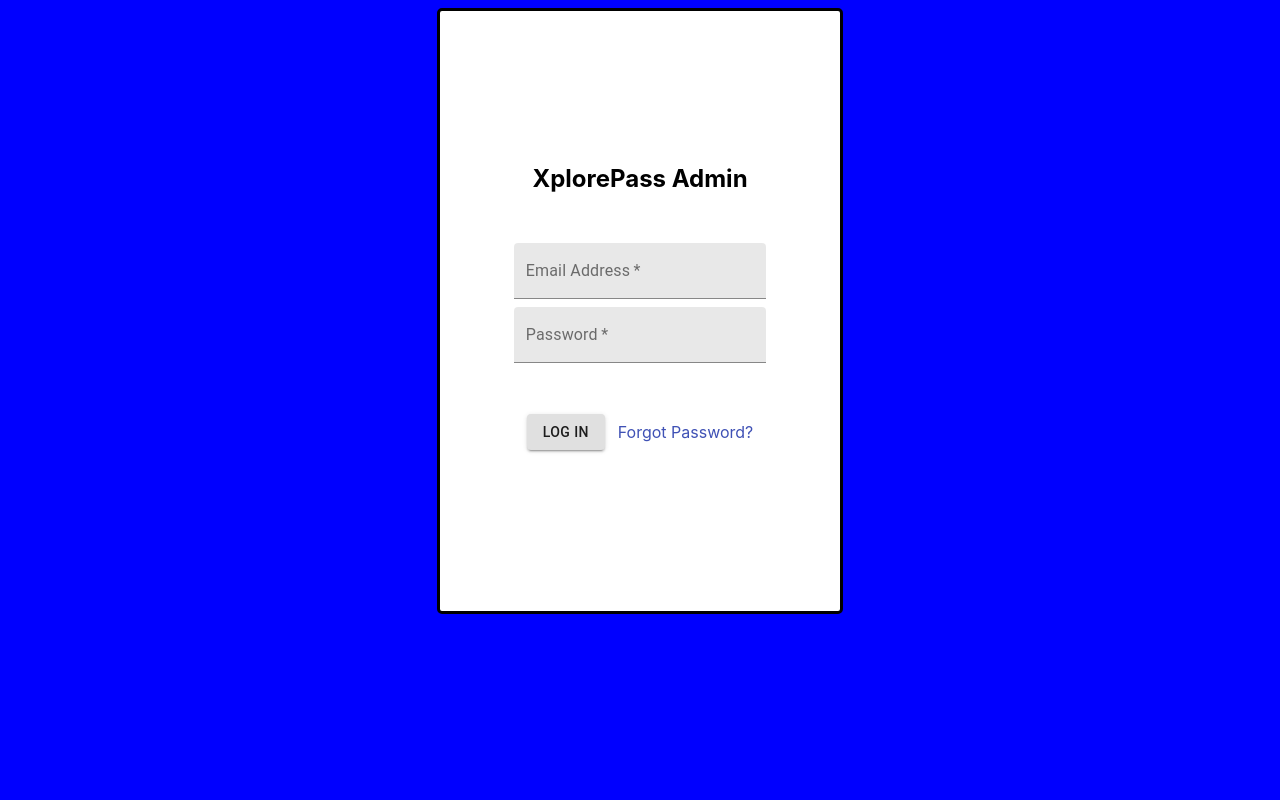
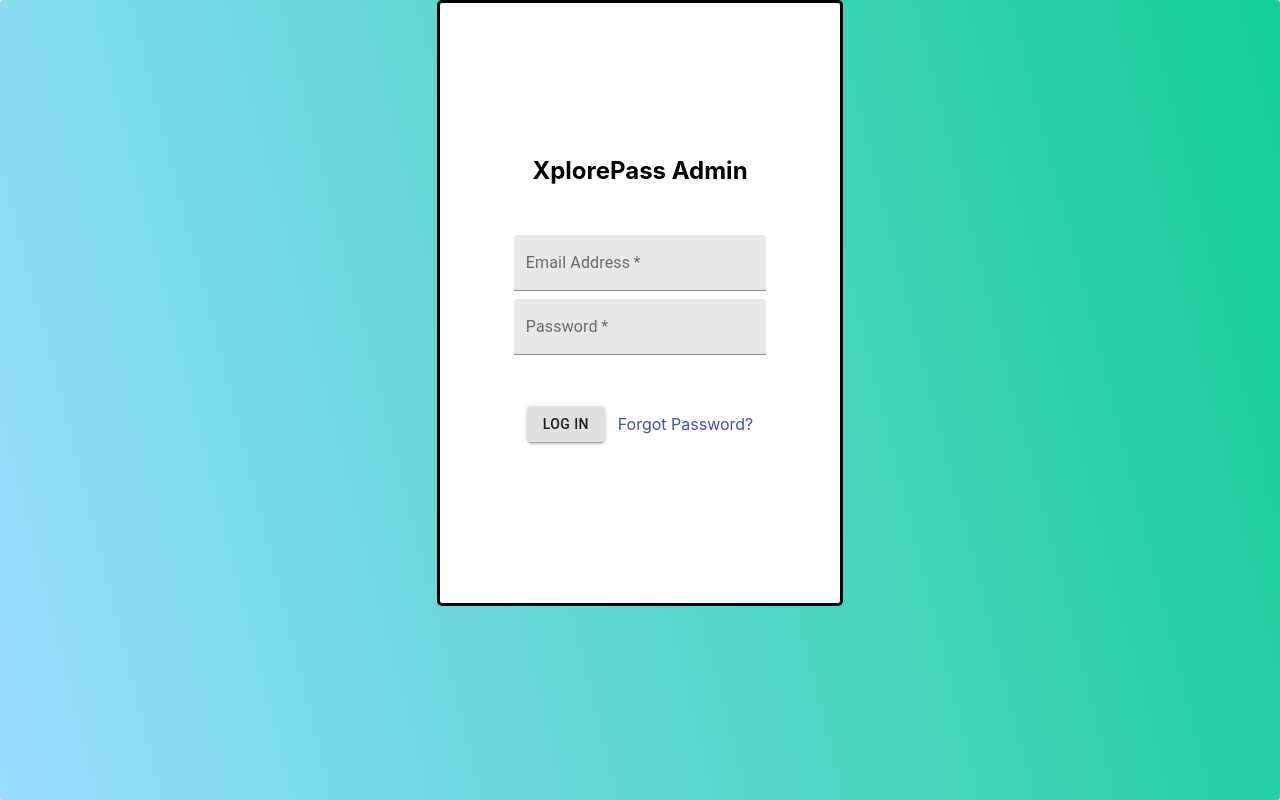
Before and after one commit to singhjason96/XplorePassAdmin, a React (Create React App) app: page / in a window 1280 px wide. Built offline with nearby package versions, Linux system fonts and the light colour scheme; no server answers.

Commit message:
added gradient background and fixed index.css blue background style

```diff
--- a/package.json
+++ b/package.json
@@ -22,6 +22,7 @@
     "react-final-form-arrays": "^3.1.3",
     "react-router-dom": "^5.2.0",
     "react-scripts": "4.0.3",
+    "styled-components": "^5.3.0",
     "web-vitals": "^1.1.0"
   },
   "scripts": {
--- /dev/null
+++ b/src/Components/Background.js
@@ -0,0 +1,10 @@
+import styled from "styled-components";
+import { Paper } from "@material-ui/core";
+
+export default styled(Paper)`
+  background: linear-gradient(75.79deg, #99ddff 0%, #00cc88 115.01%);
+  color: #fff;
+  height: 100vh;
+  width: 100%;
+  min-height: 100%;
+`;
--- a/src/Components/Login.js
+++ b/src/Components/Login.js
@@ -5,6 +5,7 @@ import Button from "@material-ui/core/Button";
 import Link from "@material-ui/core/Link";
 import firebase from "../Utils/firebase";
 import { useHistory } from "react-router-dom";
+import Background from "./Background";
 
 const useStyles = makeStyles((theme) => ({
   root: {
@@ -21,6 +22,7 @@ const useStyles = makeStyles((theme) => ({
     textAlign: "center",
     marginBottom: "20%",
     marginTop: "0%",
+    color: "black",
   },
   formStyle: {
     marginRight: "auto",
@@ -36,6 +38,7 @@ const useStyles = makeStyles((theme) => ({
     borderStyle: "solid",
     display: "flex",
     justifyContent: "center",
+    marginTop: "0",
   },
   buttonStyle: {
     display: "flex",
@@ -67,33 +70,35 @@ const Login = () => {
   }
 
   return (
+    <Background>
       <div className={classes.formStyle}>
         <form className={classes.root}>
           <h2 className={classes.titleStyle}>XplorePass Admin</h2>
           <TextField
             required
-          id="standard-required"
-          label="Email Address"
-          variant="filled"
+            id='standard-required'
+            label='Email Address'
+            variant='filled'
             value={email}
             onChange={(e) => setEmail(e.target.value)}
           />
           <TextField
             required
-          id="standard-required"
-          label="Password"
-          variant="filled"
+            id='standard-required'
+            label='Password'
+            variant='filled'
             value={password}
             onChange={(e) => setPassword(e.target.value)}
           />
           <div className={classes.buttonStyle}>
-          <Button variant="contained" color="white" onClick={login}>
+            <Button variant='contained' color='white' onClick={login}>
               Log In
             </Button>
             <Link>Forgot Password?</Link>
           </div>
         </form>
       </div>
+    </Background>
   );
 };
 
--- a/src/index.css
+++ b/src/index.css
@@ -5,7 +5,6 @@ body {
     sans-serif;
   -webkit-font-smoothing: antialiased;
   -moz-osx-font-smoothing: grayscale;
-  background-color: blue;
 }
 
 code {
```
Also changed, not shown: 1 other file (tests, documents, lock files or other folders). Lines whose indentation alone changed are shown as unchanged.
